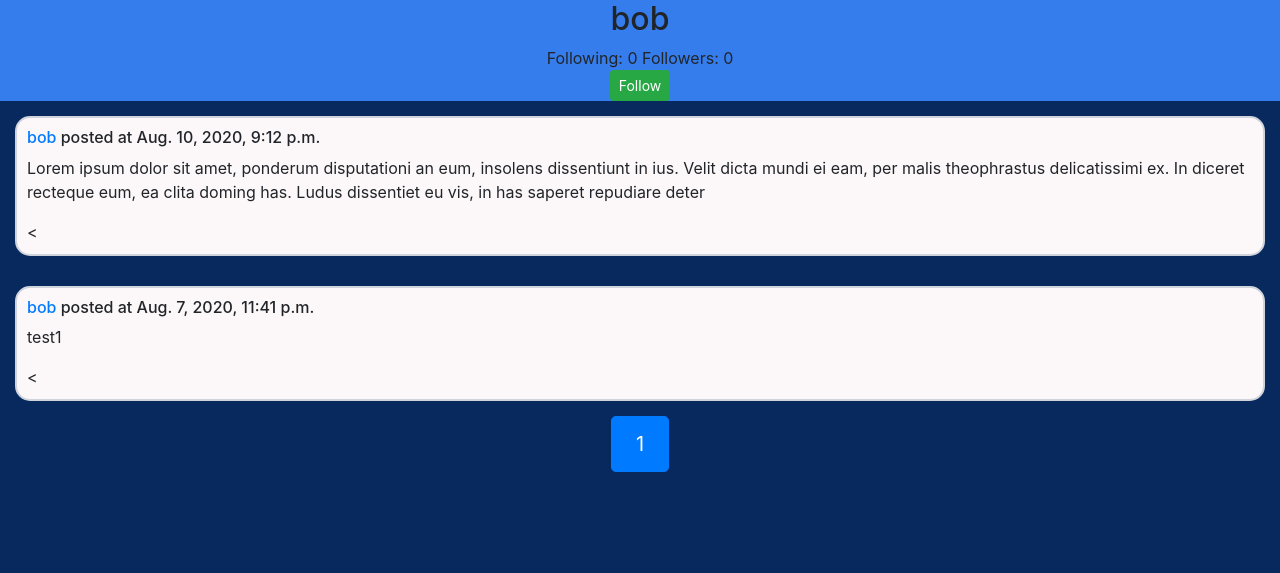
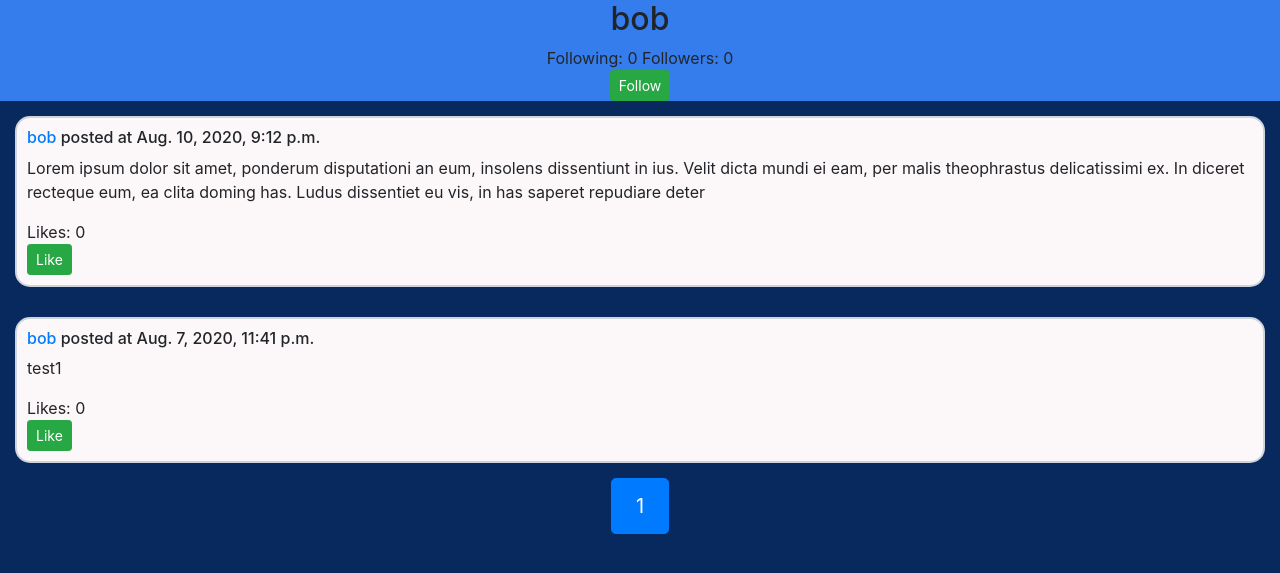
Before and after one commit to JustisCorbett/network, a Django app: a page that uses project4/network/templates/network/profile.html in a window 1280 px wide. Shown: the part 56-629 px from the top of the page. Run offline with Django 3.2, Linux system fonts and the light colour scheme; data comes from the database, SQL or seed files in the repository; data that the repository does not hold is empty; some libraries are stand-ins or nearby versions.

Commit message:
fixed like counter in post queries filled in post data in htmls and added like buttons

```diff
--- a/project4/network/static/network/styles.css
+++ b/project4/network/static/network/styles.css
@@ -33,7 +33,7 @@
 
 }
 
-.post-container {
+.posts-container {
     background-color: #08295E;
     display: flex;
     flex-direction: column;
@@ -45,11 +45,11 @@
     background-color: #357DED;
     display: flex;
     flex-direction: column;
-justify-content: space-evenly;
+    justify-content: space-evenly;
     align-items: center;
 }
 
-.post {
+.post-container {
     background-color: #FCF7F8;
     border: 2px solid #CED3DC;
     border-radius: 15px;
--- a/project4/network/templates/network/profile.html
+++ b/project4/network/templates/network/profile.html
@@ -9,17 +9,26 @@
                 <span>Followers: {{ profile_user.num_followers }}</span>
             </div>
             {% if user in followers %}
-                <button type="button" data-following="true" class="btn btn-secondary btn-sm">Unfollow</button>
+                <button type="button" onclick="follow(this)" data-following="true" class="btn btn-secondary btn-sm">Unfollow</button>
             {% else %}
-                <button type="button" data-following="false" class="btn btn-success btn-sm">Follow</button>
+                <button type="button" onclick="follow(this)" data-following="false" class="btn btn-success btn-sm">Follow</button>
             {% endif %}
         </div>
-        <div class="post-container">
+        <div class="posts-container">
         {% for post in page_obj %}
-            <div class="post" id="{{ post.id }}">
-                <h6><a href="profile/{{ post.user }}">{{ post.user }}</a> posted at {{ post.date}}</h6>
-                <p>{{ post.text }}</p>
-                <
+            <div class="post-container">
+                <div class="post-body">
+                    <h6><a href="profile/{{ post.user }}">{{ post.user }}</a> posted at {{ post.date}}</h6>
+                    <p>{{ post.text }}</p>
+                    <span>Likes: {{ post.num_likes }}</span>
+                </div>
+                <div class="post-like">
+                    {% if user in post.likes %}
+                        <button type="button" onclick="like(this)" data-like="true" class="btn btn-secondary btn-sm">Unlike</button>
+                    {% else %}
+                        <button type="button" onclick="like(this)" data-like="false" class="btn btn-success btn-sm">Like</button>
+                    {% endif %}
+                </div>
             </div>
         {% endfor %}
             <nav class="paginator" aria-label="...">
--- a/project4/network/views.py
+++ b/project4/network/views.py
@@ -12,7 +12,7 @@
 
 
 def index(request, message=None):
-    posts = Post.objects.order_by("-date").all().annotate(num_posts=Count("likes"))
+    posts = Post.objects.order_by("-date").all().annotate(num_likes=Count("likes"))
     paginator = Paginator(posts, 10) # Show 10 posts per page.
 
     page_number = request.GET.get("page")
@@ -81,7 +81,7 @@
         num_followers=Count("followers")
         ).first()
     followers = user.followers.all()
-    posts = Post.objects.order_by("-date").filter(user=user).annotate(num_posts=Count("likes"))
+    posts = Post.objects.order_by("-date").filter(user=user).annotate(num_likes=Count("likes"))
 
     paginator = Paginator(posts, 10) # Show 10 posts per page.
     page_number = request.GET.get("page")
```
Also changed, not shown: project4/network/templates/network/index.html (+14 -5 lines).
